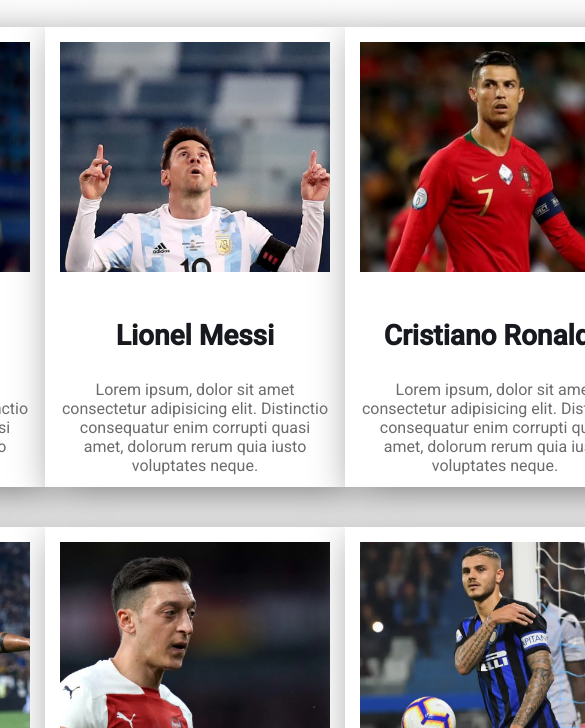
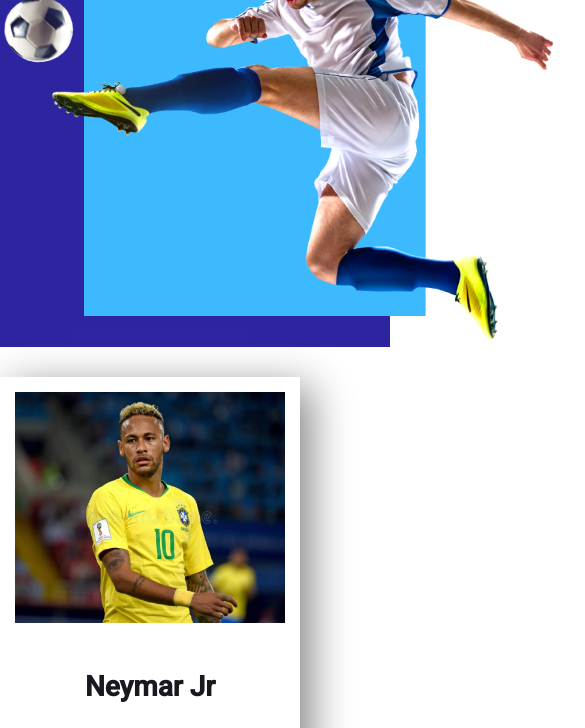
Before and after one commit to Arahman75/responsive-football-clubs, a plain HTML site: page index.html in a window 390 px wide. Shown: the part 708-1436 px from the top of the page, 585 px wide, since content can reach past the window. Drawn offline with Linux system fonts and the light colour scheme.

Commit message:
add the media query

```diff
--- a/style.css
+++ b/style.css
@@ -13,7 +13,6 @@ padding: 0;
     font-size: 16px;
     margin: 40px 100px;
     padding-top: 50px;
-
 }
 
 .navbar a{
@@ -31,8 +30,7 @@ padding: 0;
 header{
     background: #2D25A0;
     margin-bottom: 30px;
-
-}
+   }
 
 /* top banner style */
 .top-banner{
@@ -48,14 +46,12 @@ header{
     color: white;
     text-decoration: none;
     margin-left: 24px;
-
-}
+    }
 
 .title-name{
     font-weight: 700;
 font-size: 64px;
 color: #FFFFFF;
-
 }
 
 .banner img{
@@ -103,8 +99,7 @@ text-align: center;
 }
 .player-info{
     padding:0 5%;
-
-}
+   }
 /* football banner styles */
 .chanel-section{
     display: flex;
@@ -122,8 +117,6 @@ text-align: center;
 .chanel-info{
     width: 466px;
     height: 309px;
-
-    /* margin-top: 94px; */
 }
 .chanel-heading{
     font-weight: 700;
@@ -169,3 +162,8 @@ height: 110px;
 footer{
 text-align: center;
 }
+/* media query */
+@media only screen and (max-width:688px) {
+    .top-banner, .players, .chanel{
+        grid-template-columns: repeat(1, 1fr);}
+}
```
